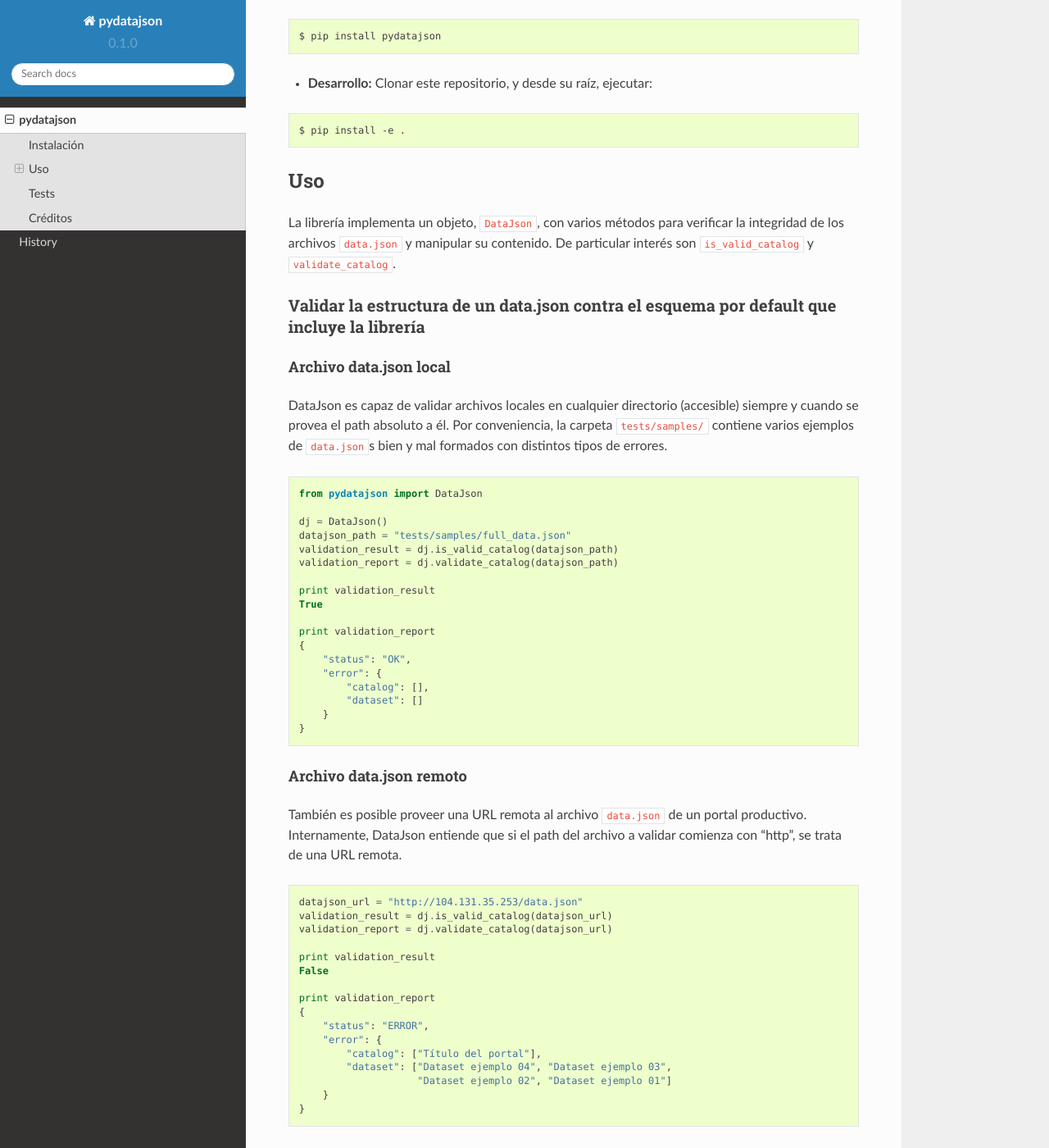
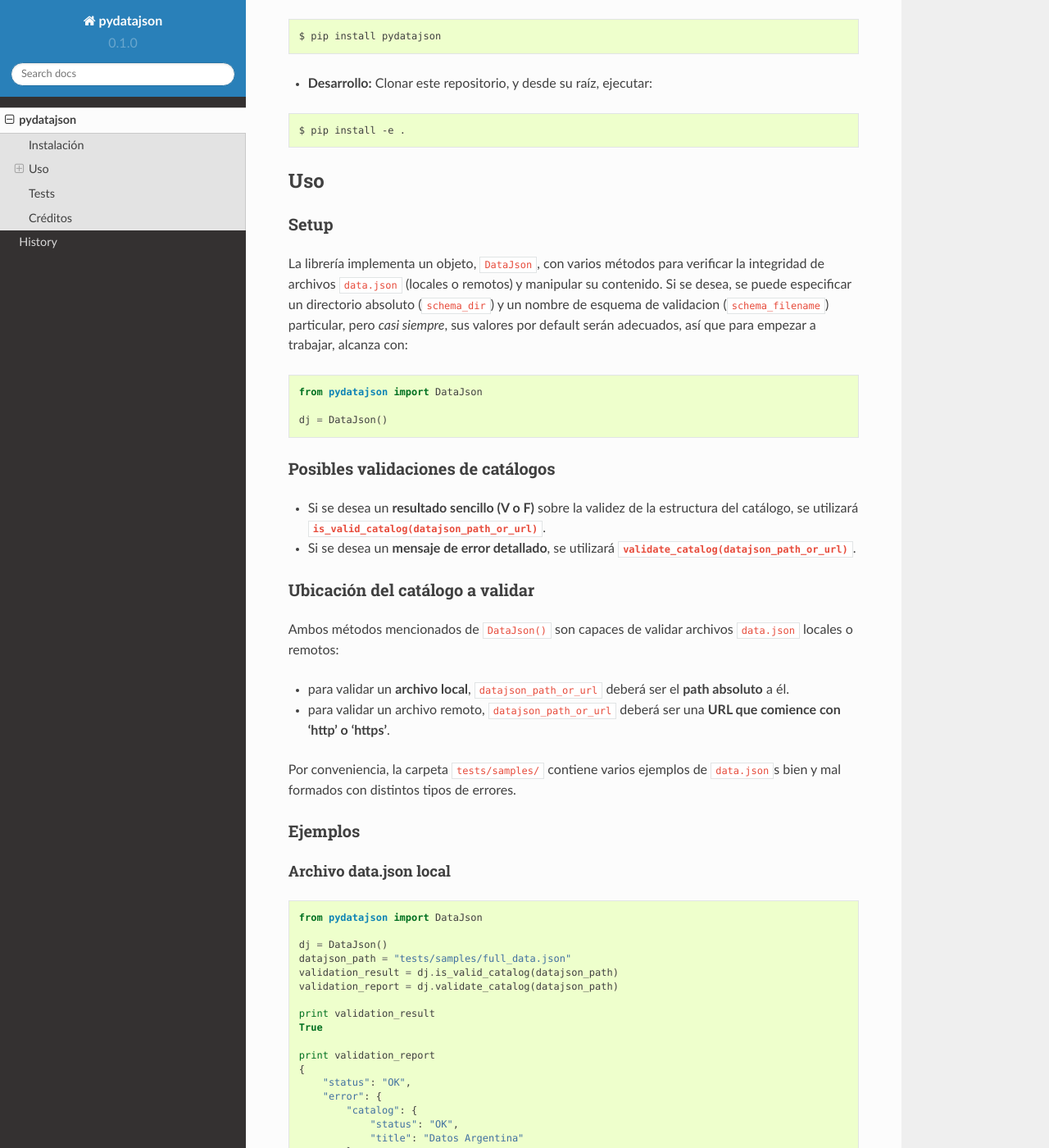
Before and after one commit to datosgobar/pydatajson, a Sphinx documentation site: the page built from docs/README.md, in a window 1280 px wide and 1400 px high, scrolled down 482 px. Shown: the whole window at 82% size. Built offline with Sphinx 7.4.7 and the Read the Docs theme 2.0.0, drawn with Linux system fonts in a browser that asks for light colours; some of the changed text lies outside the part shown.

Commit message:
Actualizo documentación

````diff
--- a/docs/README.md
+++ b/docs/README.md
@@ -29,14 +29,31 @@
 
 ## Uso
 
-La librería implementa un objeto, `DataJson`, con varios métodos para verificar la integridad de los archivos `data.json` y manipular su contenido. De particular interés son `is_valid_catalog` y `validate_catalog`.
+### Setup
+La librería implementa un objeto, `DataJson`, con varios métodos para verificar la integridad de archivos `data.json` (locales o remotos) y manipular su contenido. Si se desea, se puede especificar un directorio absoluto (`schema_dir`) y un nombre de esquema de validacion (`schema_filename`) particular, pero *casi siempre*, sus valores por default serán adecuados, así que para empezar a trabajar, alcanza con:
+```python
+from pydatajson import DataJson
 
-### Validar la estructura de un data.json contra el esquema por default que incluye la librería
+dj = DataJson()
+```
+
+### Posibles validaciones de catálogos
+
+- Si se desea un **resultado sencillo (V o F)** sobre la validez de la estructura del catálogo, se utilizará **`is_valid_catalog(datajson_path_or_url)`**.
+- Si se desea un **mensaje de error detallado**, se utilizará **`validate_catalog(datajson_path_or_url)`**.
+
+### Ubicación del catálogo a validar
+
+Ambos métodos mencionados de `DataJson()` son capaces de validar archivos `data.json` locales o remotos:
+- para validar un **archivo local**, `datajson_path_or_url` deberá ser el **path absoluto** a él.
+- para validar un archivo remoto, `datajson_path_or_url` deberá ser una **URL que comience con 'http' o 'https'**.
+
+Por conveniencia, la carpeta [`tests/samples/`](tests/samples/) contiene varios ejemplos de `data.json`s bien y mal formados con distintos tipos de errores.
+
+
+### Ejemplos
 
 #### Archivo data.json local
-
-DataJson es capaz de validar archivos locales en cualquier directorio (accesible) siempre y cuando se provea el path absoluto a él.
-Por conveniencia, la carpeta [`tests/samples/`](tests/samples/) contiene varios ejemplos de `data.json`s bien y mal formados con distintos tipos de errores.
 
 ```python
 from pydatajson import DataJson
@@ -53,15 +70,22 @@
 {
     "status": "OK",
     "error": {
-        "catalog": [],
-        "dataset": []
+        "catalog": {
+            "status": "OK",
+            "title": "Datos Argentina"
+        },
+        "dataset": [
+            {
+                "status": "OK",
+                "title": "Sistema de contrataciones electrónicas"
+            }
+
+        ]
     }
 }
 ```
 
 #### Archivo data.json remoto
-
-También es posible proveer una URL remota al archivo `data.json` de un portal productivo. Internamente, DataJson entiende que si el path del archivo a validar comienza con "http", se trata de una URL remota.
 
 ```python
 datajson_url = "http://104.131.35.253/data.json"
@@ -75,9 +99,28 @@
 {
     "status": "ERROR",
     "error": {
-        "catalog": ["Título del portal"],
-        "dataset": ["Dataset ejemplo 04", "Dataset ejemplo 03",
-                    "Dataset ejemplo 02", "Dataset ejemplo 01"]
+        "catalog": {
+            "status": "ERROR",
+            "title": "Título del portal"
+        },
+        "dataset": [
+            {
+                "status": "ERROR",
+                "title": "Dataset ejemplo 04"
+            },
+            {
+                "status": "ERROR",
+                "title": "Dataset ejemplo 03"
+            },
+            {
+                "status": "ERROR",
+                "title": "Dataset ejemplo 02"
+            },
+            {
+                "status": "ERROR",
+                "title": "Dataset ejemplo 01"
+            }
+        ]
     }
 }
 ```
````
Also changed, not shown: docs/HISTORY.md (+14 -1 lines).
